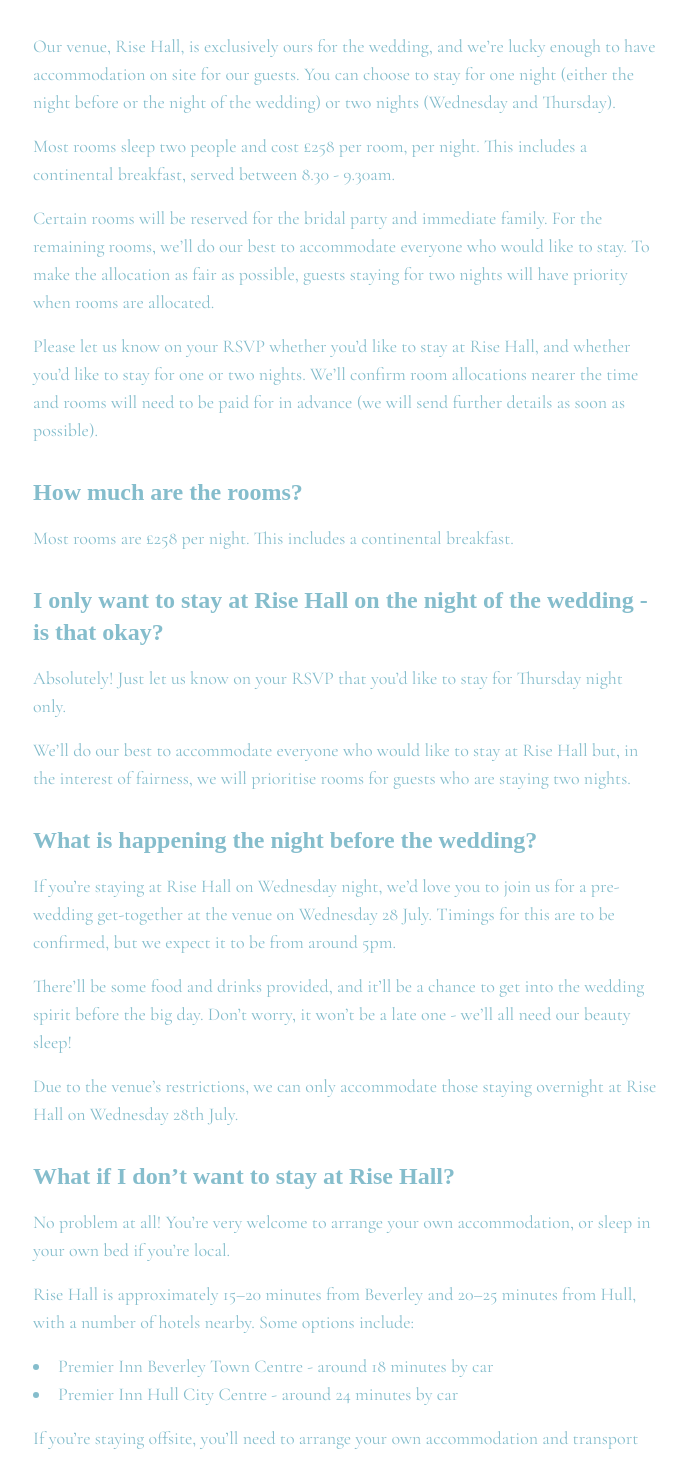
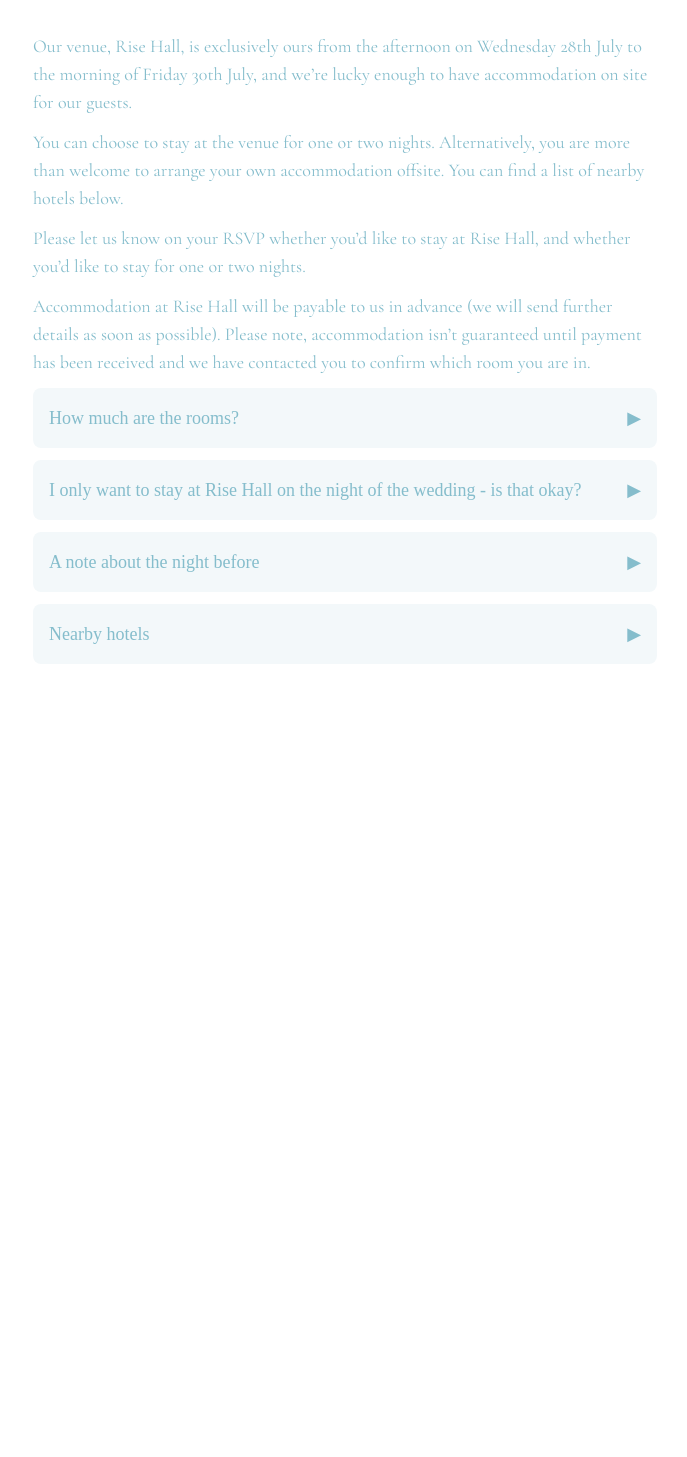
Before and after one commit to bp713/benzoe-wedding-website, a Next.js app: page /accommodation in a window 1280 px wide. Shown: the part 300-1757 px from the top of the page, without its empty margins (295-982 px from the left). After the commit the page ends 1004 px from the top, so only its background shows below. Built offline with nearby package versions, Linux system fonts and the light colour scheme; a web font is replaced by a local one.

Commit message:
update text

```diff
--- a/src/site-pages/Accommodation.tsx
+++ b/src/site-pages/Accommodation.tsx
@@ -1,109 +1,239 @@
 export default function Accommodation() {
   return (
     <div className="mx-auto max-w-2xl px-4 py-8 sm:px-6 sm:py-10">
-      <div className="space-y-4 text-base sm:text-lg">
+      <div className="space-y-3 text-base sm:text-lg">
         <p>
-          Our venue, Rise Hall, is exclusively ours for the wedding, and we’re
-          lucky enough to have accommodation on site for our guests. You can
-          choose to stay for one night (either the night before or the night of
-          the wedding) or two nights (Wednesday and Thursday).
+          Our venue, Rise Hall, is exclusively ours from the afternoon on
+          Wednesday 28th July to the morning of Friday 30th July, and we’re
+          lucky enough to have accommodation on site for our guests.
         </p>
         <p>
-          Most rooms sleep two people and cost £258 per room, per night. This
-          includes a continental breakfast, served between 8.30 - 9.30am.
-        </p>
-        <p>
-          Certain rooms will be reserved for the bridal party and immediate
-          family. For the remaining rooms, we’ll do our best to accommodate
-          everyone who would like to stay. To make the allocation as fair as
-          possible, guests staying for two nights will have priority when rooms
-          are allocated.
+          You can choose to stay at the venue for one or two nights.
+          Alternatively, you are more than welcome to arrange your own
+          accommodation offsite. You can find a list of nearby hotels below.
         </p>
         <p>
           Please let us know on your RSVP whether you’d like to stay at Rise
-          Hall, and whether you’d like to stay for one or two nights. We’ll
-          confirm room allocations nearer the time and rooms will need to be
-          paid for in advance (we will send further details as soon as
-          possible).
+          Hall, and whether you’d like to stay for one or two nights.
+        </p>
+        <p>
+          Accommodation at Rise Hall will be payable to us in advance (we will
+          send further details as soon as possible). Please note, accommodation
+          isn’t guaranteed until payment has been received and we have contacted
+          you to confirm which room you are in.
         </p>
 
-        <section className="space-y-4 pt-4">
-          <h3 className="font-heading text-2xl font-semibold">
+        <details className="group rounded-lg bg-[#85BDCC]/10 transition-colors open:bg-[#85BDCC]/15">
+          <summary className="flex cursor-pointer list-none items-center justify-between gap-4 p-4 text-left text-base font-medium font-heading marker:hidden sm:text-lg">
             How much are the rooms?
-          </h3>
+            <span
+              aria-hidden="true"
+              className="text-lg transition-transform group-open:rotate-90"
+            >
+              ▶
+            </span>
+          </summary>
+          <div className="space-y-4 px-4 pb-4 text-base sm:text-lg">
             <p>
               Most rooms are £258 per night. This includes a continental
               breakfast.
             </p>
-        </section>
+          </div>
+        </details>
 
-        <section className="space-y-4 pt-4">
-          <h3 className="font-heading text-2xl font-semibold">
+        <details className="group rounded-lg bg-[#85BDCC]/10 transition-colors open:bg-[#85BDCC]/15">
+          <summary className="flex cursor-pointer list-none items-center justify-between gap-4 p-4 text-left text-base font-medium font-heading marker:hidden sm:text-lg">
             I only want to stay at Rise Hall on the night of the wedding - is
             that okay?
-          </h3>
+            <span
+              aria-hidden="true"
+              className="text-lg transition-transform group-open:rotate-90"
+            >
+              ▶
+            </span>
+          </summary>
+          <div className="space-y-4 px-4 pb-4 text-base sm:text-lg">
             <p>
               Absolutely! Just let us know on your RSVP that you’d like to stay
               for Thursday night only.
             </p>
             <p>
-            We’ll do our best to accommodate everyone who would like to stay at
-            Rise Hall but, in the interest of fairness, we will prioritise rooms
-            for guests who are staying two nights.
+              We’ll do our best to accommodate everyone who would like to stay
+              at Rise Hall but, in the interest of fairness, we will prioritise
+              rooms for guests who are staying two nights.
             </p>
-        </section>
+          </div>
+        </details>
 
-        <section className="space-y-4 pt-4">
-          <h3 className="font-heading text-2xl font-semibold">
-            What is happening the night before the wedding?
-          </h3>
+        <details className="group rounded-lg bg-[#85BDCC]/10 transition-colors open:bg-[#85BDCC]/15">
+          <summary className="flex cursor-pointer list-none items-center justify-between gap-4 p-4 text-left text-base font-medium font-heading marker:hidden sm:text-lg">
+            A note about the night before
+            <span
+              aria-hidden="true"
+              className="text-lg transition-transform group-open:rotate-90"
+            >
+              ▶
+            </span>
+          </summary>
+          <div className="space-y-4 px-4 pb-4 text-base sm:text-lg">
             <p>
-            If you’re staying at Rise Hall on Wednesday night, we’d love you to
-            join us for a pre-wedding get-together at the venue on Wednesday 28
-            July. Timings for this are to be confirmed, but we expect it to be
-            from around 5pm.
+              We’re hosting a relaxed get-together at Rise Hall on Wednesday
+              28th July (the night before the wedding) for those staying at the
+              venue that night. Timings are TBC but we expect it to be from
+              around 5pm.
             </p>
             <p>
-            There’ll be some food and drinks provided, and it’ll be a chance to
-            get into the wedding spirit before the big day. Don’t worry, it
+              There’ll be some food and drinks provided, and it’ll be a chance
+              to get into the wedding spirit before the big day. Don’t worry, it
               won’t be a late one - we’ll all need our beauty sleep!
             </p>
             <p>
-            Due to the venue’s restrictions, we can only accommodate those
-            staying overnight at Rise Hall on Wednesday 28th July.
+              It’s completely optional, but if you’d like to join us, you will
+              need to stay at Rise Hall on Wednesday night. This is a
+              requirement of our venue.
             </p>
-        </section>
+          </div>
+        </details>
 
-        <section className="space-y-4 pt-4">
-          <h3 className="font-heading text-2xl font-semibold">
-            What if I don’t want to stay at Rise Hall?
-          </h3>
+        <details className="group rounded-lg bg-[#85BDCC]/10 transition-colors open:bg-[#85BDCC]/15">
+          <summary className="flex cursor-pointer list-none items-center justify-between gap-4 p-4 text-left text-base font-medium font-heading marker:hidden sm:text-lg">
+            Nearby hotels
+            <span
+              aria-hidden="true"
+              className="text-lg transition-transform group-open:rotate-90"
+            >
+              ▶
+            </span>
+          </summary>
+          <div className="space-y-4 px-4 pb-4 text-base sm:text-lg">
             <p>
-            No problem at all! You’re very welcome to arrange your own
-            accommodation, or sleep in your own bed if you’re local.
+              You’re very welcome to arrange your own accommodation, or sleep in
+              your own bed if you’re local.
             </p>
             <p>
               Rise Hall is approximately 15–20 minutes from Beverley and 20–25
               minutes from Hull, with a number of hotels nearby. Some options
               include:
             </p>
-          <ul className="list-inside list-disc">
-            <li>Premier Inn Beverley Town Centre - around 18 minutes by car</li>
-            <li>Premier Inn Hull City Centre - around 24 minutes by car</li>
-          </ul>
+            <div className="overflow-x-auto">
+              <table className="w-full min-w-[24rem] border-collapse text-left text-sm sm:text-base">
+                <thead>
+                  <tr className="border-b border-current/30">
+                    <th className="py-2 pr-4 font-semibold">Hotel</th>
+                    <th className="py-2 pr-4 font-semibold">
+                      Approx. drive from Rise Hall
+                    </th>
+                  </tr>
+                </thead>
+                <tbody>
+                  <tr className="border-b border-current/15">
+                    <td className="py-2 pr-4">
+                      <a
+                        href="https://www.google.com/search?q=Beverley+Guest+House+Keldgate+booking"
+                        className="underline"
+                        target="_blank"
+                        rel="noreferrer"
+                      >
+                        Beverley Guest House
+                      </a>
+                    </td>
+                    <td className="py-2 pr-4">20–25 min</td>
+                  </tr>
+                  <tr className="border-b border-current/15">
+                    <td className="py-2 pr-4">
+                      <a
+                        href="https://www.premierinn.com/gb/en/hotels/england/east-riding-of-yorkshire/beverley/beverley-town-centre.html"
+                        className="underline"
+                        target="_blank"
+                        rel="noreferrer"
+                      >
+                        Premier Inn Beverley Town Centre
+                      </a>
+                    </td>
+                    <td className="py-2 pr-4">20–25 min</td>
+                  </tr>
+                  <tr className="border-b border-current/15">
+                    <td className="py-2 pr-4">
+                      <a
+                        href="https://www.google.com/search?q=Lairgate+Hotel+Beverley+booking"
+                        className="underline"
+                        target="_blank"
+                        rel="noreferrer"
+                      >
+                        Lairgate Hotel
+                      </a>
+                    </td>
+                    <td className="py-2 pr-4">20–25 min</td>
+                  </tr>
+                  <tr className="border-b border-current/15">
+                    <td className="py-2 pr-4">
+                      <a
+                        href="https://www.google.com/search?q=Kings+Head+Beverley+rooms+booking"
+                        className="underline"
+                        target="_blank"
+                        rel="noreferrer"
+                      >
+                        King&apos;s Head, Beverley
+                      </a>
+                    </td>
+                    <td className="py-2 pr-4">20–25 min</td>
+                  </tr>
+                  <tr className="border-b border-current/15">
+                    <td className="py-2 pr-4">
+                      <a
+                        href="https://www.lazaat.com/"
+                        className="underline"
+                        target="_blank"
+                        rel="noreferrer"
+                      >
+                        Lazaat Hotel, Cottingham
+                      </a>
+                    </td>
+                    <td className="py-2 pr-4">25–30 min</td>
+                  </tr>
+                  <tr className="border-b border-current/15">
+                    <td className="py-2 pr-4">
+                      <a
+                        href="https://www.ticktongrange.co.uk/"
+                        className="underline"
+                        target="_blank"
+                        rel="noreferrer"
+                      >
+                        Tickton Grange Hotel
+                      </a>
+                    </td>
+                    <td className="py-2 pr-4">10–15 min</td>
+                  </tr>
+                  <tr>
+                    <td className="py-2 pr-4">
+                      <a
+                        href="https://www.beverleyarms.co.uk/"
+                        className="underline"
+                        target="_blank"
+                        rel="noreferrer"
+                      >
+                        The Beverley Arms
+                      </a>
+                    </td>
+                    <td className="py-2 pr-4">20–25 min</td>
+                  </tr>
+                </tbody>
+              </table>
+            </div>
             <p>
               If you’re staying offsite, you’ll need to arrange your own
               accommodation and transport to and from Rise Hall.
             </p>
             <p>
-            Taxis from the venue will need to be pre-booked, as there is limited
-            mobile signal at Rise Hall.
+              Taxis from the venue will need to be pre-booked, as there is
+              limited mobile signal at Rise Hall.
             </p>
             <p>
               If you’re unsure about the best option, just give us a shout and
               we’ll be happy to help!
             </p>
-        </section>
+          </div>
+        </details>
       </div>
     </div>
   );
--- a/src/site-pages/FAQ.tsx
+++ b/src/site-pages/FAQ.tsx
@@ -68,7 +68,7 @@
       <p>
         {" "}
         We have chosen to have an adults-only wedding, so there will be no under
-        18s with us on the day. Parents - use this as a night off!
+        16s with us on the day. Parents - use this as a night off!
       </p>
     ),
   },
--- a/src/site-pages/RSVP.tsx
+++ b/src/site-pages/RSVP.tsx
@@ -142,11 +142,11 @@
           organised and make sure the day runs as smoothly as possible.
         </p>
         <p className="mb-4 text-base sm:text-lg">
-          Please complete this form by [XXX].
+          Please complete this form by <b>1st April 2027</b>.
         </p>
         <p className="mb-4 text-base sm:text-lg">
-          Please complete one response per invited guest, using the name on your
-          invitation.
+          Please search any of the named guests on your invitation to complete
+          your RSVP.
         </p>
         <section className="space-y-3 border-t border-[#85BDCC]/30 pt-5">
           <h2 className="text-xl font-semibold">A couple of important bits</h2>
```
Also changed, not shown: 1 other file (tests, documents, lock files or other folders). Lines whose indentation alone changed are shown as unchanged.
